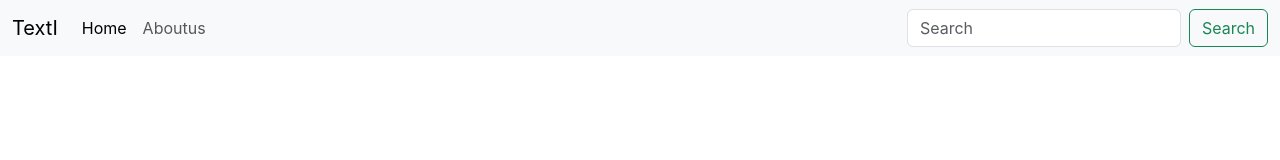
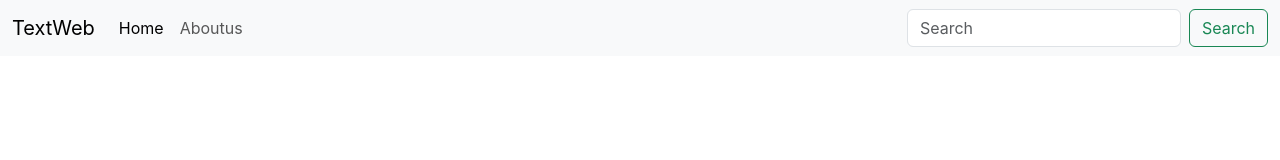
Before and after one commit to ShubhDahiya7/TextDecoder-Project-using-React, a React (Create React App) app: page / in a window 1280 px wide. Shown: the top 160 px of the page. Built offline with nearby package versions, Linux system fonts and the light colour scheme.

Commit message:
title changed

```diff
--- a/src/App.js
+++ b/src/App.js
@@ -13,7 +13,7 @@ function App() {
   // Everything inside {} curvy brackets is seen/resolved as js inside function component
   return (
       <>
-          <Navbar title="TextI" about="Aboutus"/>
+          <Navbar title="TextWeb" about="Aboutus"/>
       </>
   );
 }
```
